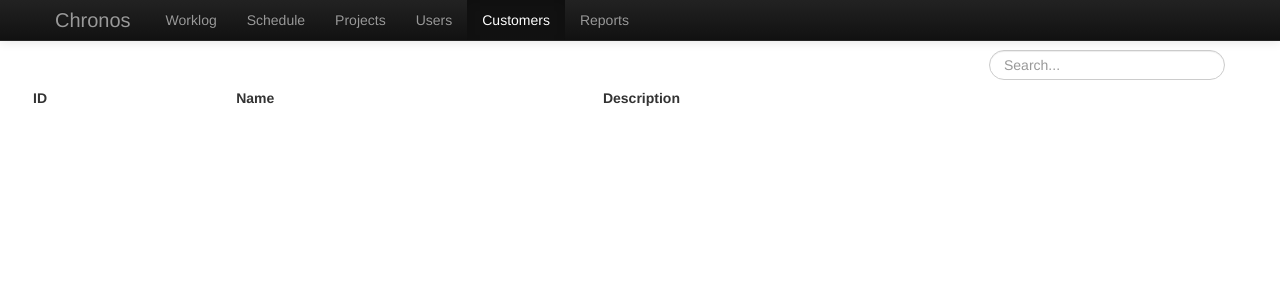
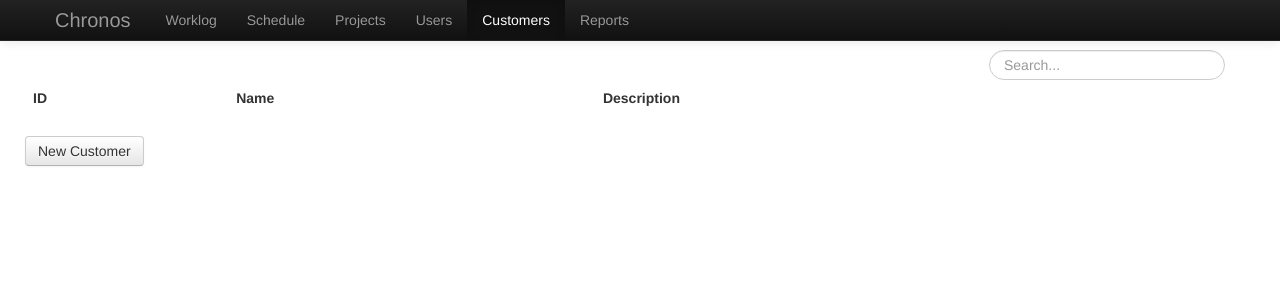
Before and after one commit to 42ideas/chronos, a CodeIgniter app: page /chronos/index.php/customer/index in a window 1280 px wide. Shown: the top 301 px of the page. Run offline with CodeIgniter, Linux system fonts and the light colour scheme; lists and menus that the app fills with data are empty.

Commit message:
Implemented customer creation
> Added 'New Customer' button to customer/list.php
> Added create.php view for customer
> Added create actions to controller

```diff
--- a/app/application/controllers/customer.php
+++ b/app/application/controllers/customer.php
@@ -20,4 +20,32 @@ class Customer extends CI_Controller {
 		$this->load->view('customer/list', $data);
 		$this->load->view('inc/footer', $data);
 	}
+
+        public function create()
+        {
+            $data['page_title'] = "Create New Customer";
+            $data['active-link'] = "customer-menu";
+            $this->load->helper('form');
+
+            $this->load->view('inc/header', $data);
+            $this->load->view('customer/create', $data);
+            $this->load->view('inc/footer', $data);
+        }
+
+        public function create_customer()
+        {
+            $this->load->library('firephp');
+            $data['page_title'] = "Customer list";
+            $data['active_link'] = "customer-menu";
+            $this->firephp->trace($_POST['name']);
+            $this->Customer_model->name = $_POST['name'];
+            $this->Customer_model->description = $_POST['description'];
+            $this->Customer_model->create();
+
+            $data['customers'] = $this->Customer_model->list_all(MAX_RECORDS_PER_PAGE, 0);
+
+            $this->load->view('inc/header', $data);
+            $this->load->view('customer/list', $data);
+            $this->load->view('inc/footer', $data);
+        }
 }
--- a/app/application/views/customer/list.php
+++ b/app/application/views/customer/list.php
@@ -20,3 +20,6 @@
         echo $this->table->generate();
     ?>
 </div>
+<div class="row">
+    <a href="<?php echo base_url('customer/create'); ?>" class="btn">New Customer</a>
+</div>
```
Also changed, not shown: app/application/views/customer/create.php (added, +21 -0 lines). Lines whose indentation alone changed are shown as unchanged.
